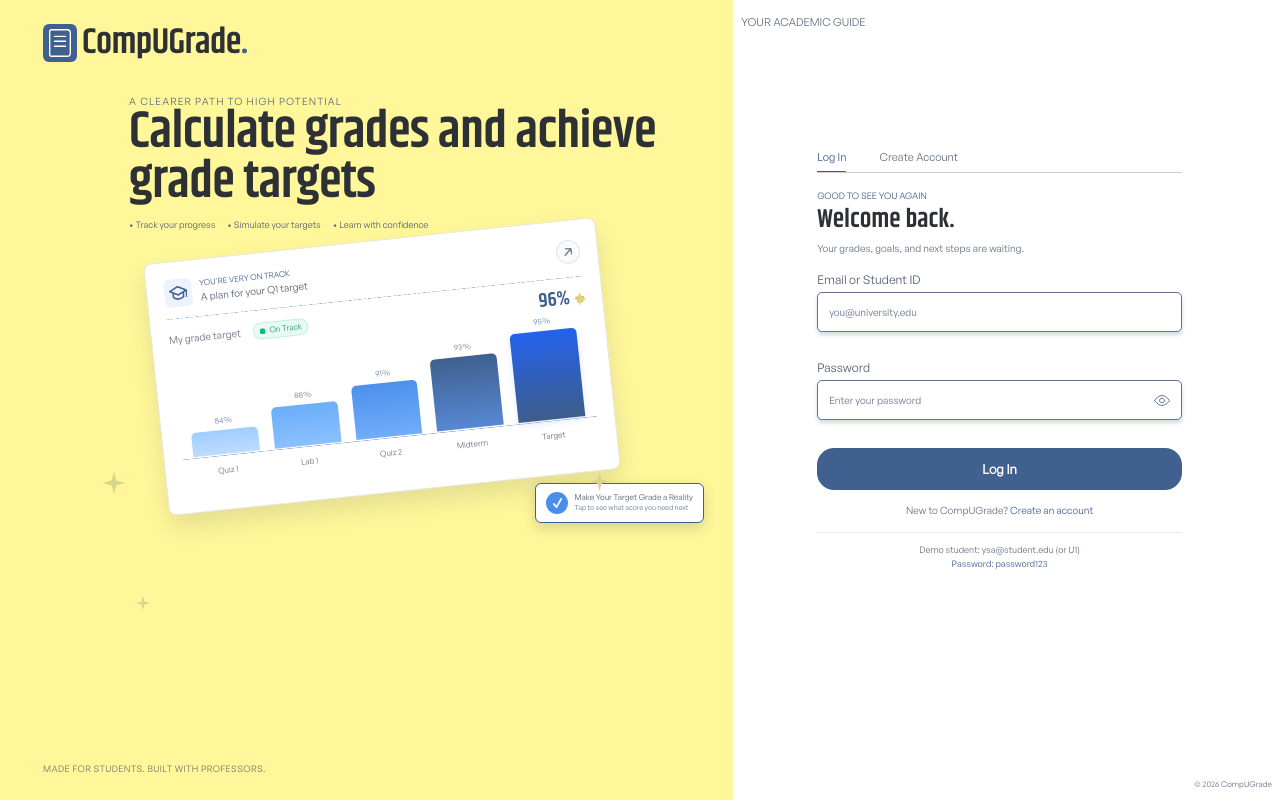
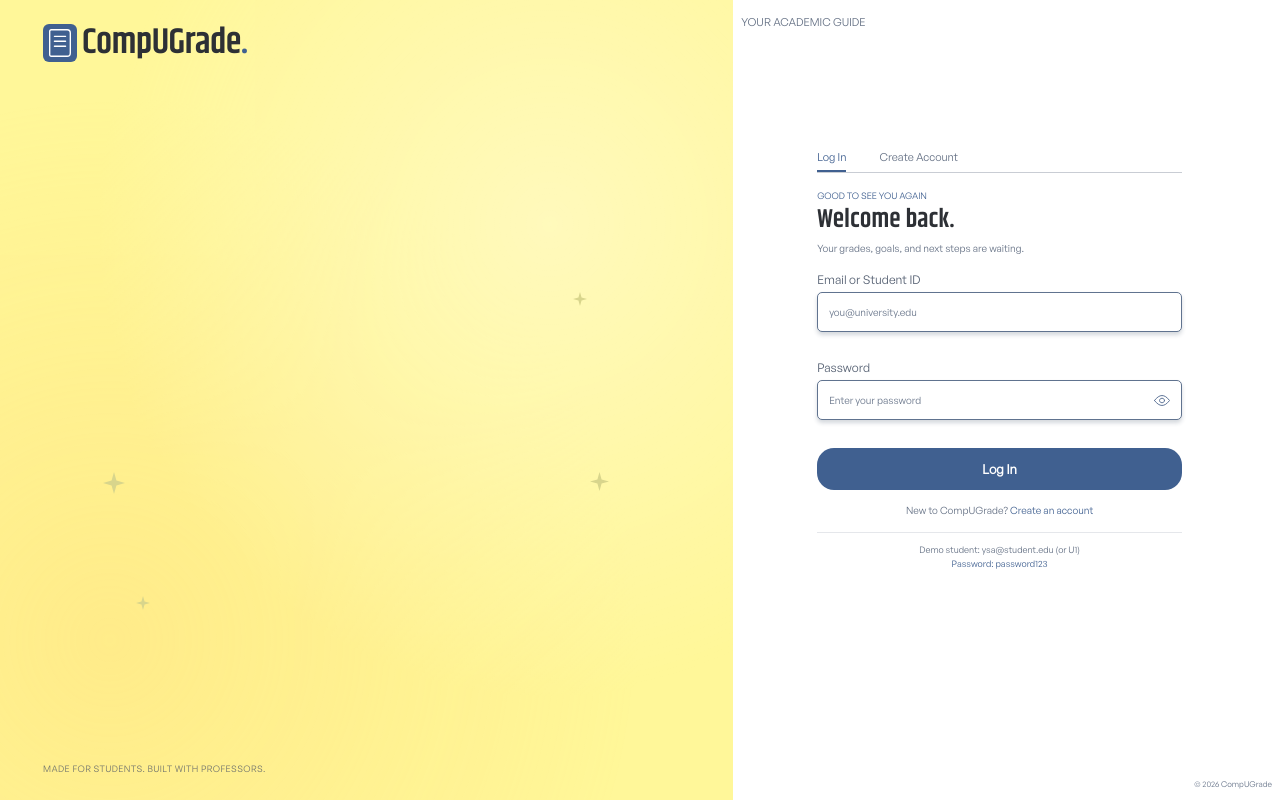
Before and after one commit to UIC-CCS-WEB-DEVELOPMENT-2026-2027/grade-compute, a React (Vite) app: page / in a window 1280 px wide. Built offline with nearby package versions, Linux system fonts and the light colour scheme.

Commit message:
I added a animation for LoginRegister

```diff
--- a/src/pages/auth/LoginRegister.css
+++ b/src/pages/auth/LoginRegister.css
@@ -237,3 +237,185 @@
   .hero-content h1 { font-size: 36px; }
   .preview-scene { zoom: .82; }
 }
+
+/* Authentication motion uses transforms so feedback never changes form spacing. */
+.auth-page .auth-brand,
+.auth-page .hero-content,
+.auth-page .auth-form-area {
+  animation: auth-enter 540ms cubic-bezier(.2, .7, .2, 1) both;
+}
+.auth-page .hero-content { animation-delay: 80ms; }
+.auth-page .auth-form-area { animation-delay: 120ms; }
+.auth-page .auth-intro,
+.auth-page form {
+  animation: auth-content-enter 300ms ease-out both;
+}
+.auth-page form { animation-delay: 50ms; }
+.auth-page .bar {
+  transform-origin: center bottom;
+  animation: auth-bar-grow 1100ms var(--bar-delay, 180ms) cubic-bezier(.2, .7, .2, 1) both;
+}
+.auth-page .bar-item:nth-child(1) { --bar-delay: 180ms; }
+.auth-page .bar-item:nth-child(2) { --bar-delay: 300ms; }
+.auth-page .bar-item:nth-child(3) { --bar-delay: 420ms; }
+.auth-page .bar-item:nth-child(4) { --bar-delay: 540ms; }
+.auth-page .bar-item:nth-child(5) { --bar-delay: 660ms; }
+.auth-page .preview-note { animation: auth-note-enter 650ms 650ms ease-out both; }
+.auth-page .sparkle { animation: auth-sparkle 3s ease-in-out 2; }
+.auth-page .sparkle-two { animation-delay: 350ms; }
+.auth-page .sparkle-three { animation-delay: 700ms; }
+.auth-page .sparkle-four { animation-delay: 1050ms; }
+.auth-page .auth-tabs button {
+  position: relative;
+  border-bottom-color: transparent;
+  transition: color 180ms ease;
+}
+.auth-page .auth-tabs button::after {
+  position: absolute;
+  right: 0;
+  bottom: -1px;
+  left: 0;
+  height: 2px;
+  background: var(--auth-primary);
+  content: '';
+  transform: scaleX(0);
+  transform-origin: center;
+  transition: transform 220ms ease;
+}
+.auth-page .auth-tabs button.active::after { transform: scaleX(1); }
+.auth-page .auth-field input {
+  transition: border-color 180ms ease, box-shadow 180ms ease, background-color 180ms ease;
+}
+.auth-page .account-type {
+  transition: border-color 180ms ease, background-color 180ms ease, color 180ms ease, box-shadow 180ms ease;
+}
+.auth-page .submit-button {
+  transition: background-color 180ms ease, box-shadow 180ms ease, transform 180ms ease;
+}
+.auth-page .visibility-button {
+  transition: background-color 180ms ease;
+}
+.auth-page .switch-copy button {
+  text-decoration: underline;
+  text-decoration-color: transparent;
+  text-underline-offset: 3px;
+  transition: color 180ms ease, text-decoration-color 180ms ease;
+}
+.auth-page .password-hints li { transition: color 180ms ease; }
+@media (hover: hover) and (pointer: fine) {
+  .auth-page .submit-button:hover {
+    transform: translateY(-2px);
+    box-shadow: 0 6px 14px #40609030;
+  }
+  .auth-page .account-type:hover { border-color: var(--auth-primary); background-color: #f5f8fd; }
+  .auth-page .account-type.selected:hover { background-color: #eef3fb; }
+  .auth-page .visibility-button:hover { background-color: #eef3fb; }
+  .auth-page .switch-copy button:hover { text-decoration-color: currentColor; }
+}
+.auth-page .submit-button:active { transform: translateY(0) scale(.99); box-shadow: none; }
+@keyframes auth-enter {
+  from { opacity: 0; transform: translateY(8px); }
+  to { opacity: 1; transform: translateY(0); }
+}
+@keyframes auth-content-enter {
+  from { opacity: 0; transform: translateY(4px); }
+  to { opacity: 1; transform: translateY(0); }
+}
+@keyframes auth-bar-grow {
+  from { transform: scaleY(0); }
+  to { transform: scaleY(1); }
+}
+@keyframes auth-note-enter {
+  from { opacity: 0; transform: translateY(6px); }
+  to { opacity: 1; transform: translateY(0); }
+}
+@keyframes auth-sparkle {
+  0%, 100% { transform: translateY(0) rotate(0); }
+  50% { transform: translateY(-4px) rotate(8deg); }
+}
+@keyframes auth-fade-in {
+  from { opacity: 0; }
+  to { opacity: 1; }
+}
+/* Keep gentle fades and color feedback without spatial movement. */
+@media (prefers-reduced-motion: reduce) {
+  .auth-page *,
+  .auth-page *::before,
+  .auth-page *::after {
+    animation: none !important;
+    transition: none !important;
+  }
+  .auth-page .auth-brand,
+  .auth-page .hero-content,
+  .auth-page .auth-intro,
+  .auth-page form {
+    animation: auth-fade-in 240ms ease-out both !important;
+  }
+  .auth-page .auth-tabs button,
+  .auth-page .auth-field input,
+  .auth-page .account-type,
+  .auth-page .submit-button,
+  .auth-page .visibility-button,
+  .auth-page .switch-copy button,
+  .auth-page .password-hints li {
+    transition: color 150ms ease, background-color 150ms ease, border-color 150ms ease !important;
+  }
+  .auth-page .submit-button:hover,
+  .auth-page .submit-button:active { transform: none; }
+}
+
+/* Hero-only ambient effects stay behind the content and never affect layout. */
+.auth-page .auth-hero { isolation: isolate; }
+.auth-page .auth-hero::before {
+  position: absolute;
+  z-index: -1;
+  inset: 0;
+  pointer-events: none;
+  content: '';
+  background:
+    radial-gradient(ellipse at 75% 28%, #ffffff 0%, #ffffff00 58%),
+    radial-gradient(ellipse at 15% 80%, #ffd76d 0%, #ffd76d00 60%);
+  animation: auth-hero-glow 7s ease-in-out infinite;
+}
+.auth-page .auth-hero .preview-scene {
+  animation: auth-hero-float 6s 800ms ease-in-out infinite;
+}
+.auth-page .auth-hero .sparkle { animation-duration: 5s; animation-iteration-count: infinite; }
+@keyframes auth-hero-glow {
+  0%, 100% { opacity: .12; }
+  50% { opacity: .7; }
+}
+@keyframes auth-hero-float {
+  0%, 100% { transform: translateY(0); }
+  50% { transform: translateY(-7px); }
+}
+@media (prefers-reduced-motion: reduce) {
+  /* Opacity changes preserve an ambient effect without moving the artwork. */
+  .auth-page .auth-hero::before { animation: auth-hero-glow 7s ease-in-out infinite !important; }
+}
+
+/* Separate hover growth from the load animation so both can run together. */
+.auth-page .auth-hero .bars { margin-top: 12px; }
+.auth-page .auth-hero .bar-item small { top: -23px; }
+.auth-page .auth-hero .bar-hover {
+  display: block;
+  width: 100%;
+  height: 100%;
+  transform-origin: center bottom;
+  transition: transform 850ms cubic-bezier(.2, .7, .2, 1), filter 650ms ease;
+}
+@media (hover: hover) and (pointer: fine) {
+  .auth-page .auth-hero .bar-column:hover .bar-hover {
+    transform: scaleY(1.08);
+    filter: brightness(1.12) saturate(1.15);
+  }
+}
+@media (prefers-reduced-motion: reduce) {
+  /* The explicitly requested chart effect remains active; other movement stays reduced. */
+  .auth-page .auth-hero .bar {
+    animation: auth-bar-grow 1100ms var(--bar-delay, 180ms) cubic-bezier(.2, .7, .2, 1) both !important;
+  }
+  .auth-page .auth-hero .bar-hover {
+    transition: transform 850ms cubic-bezier(.2, .7, .2, 1), filter 650ms ease !important;
+  }
+}
--- a/src/pages/auth/LoginRegister.jsx
+++ b/src/pages/auth/LoginRegister.jsx
@@ -116,7 +116,7 @@ function AcademicPreview() {
         <div className="bars" aria-hidden="true">
           {previewScores.map(({ value, height, label }) => (
             <div className="bar-item" key={label}>
-              <div className="bar-column" style={{ '--bar-height': `${height}px` }}><small>{value}%</small><i className="bar" /></div>
+              <div className="bar-column" style={{ '--bar-height': `${height}px` }}><small>{value}%</small><span className="bar-hover"><i className="bar" /></span></div>
               <span>{label}</span>
             </div>
           ))}
@@ -281,12 +281,12 @@ export default function LoginRegister() {
             <button type="button" className={!isRegister ? 'active' : ''} aria-pressed={!isRegister} onClick={() => changeAuthMode('login')}>Log In</button>
             <button type="button" className={isRegister ? 'active' : ''} aria-pressed={isRegister} onClick={() => changeAuthMode('register')}>Create Account</button>
           </div>
-          <div className="auth-intro">
+          <div className="auth-intro" key={`intro-${activeTab}`}>
             <p className="form-eyebrow">{isRegister ? 'YOUR NEXT CHAPTER STARTS HERE' : 'GOOD TO SEE YOU AGAIN'}</p>
             <h2 id="auth-title">{isRegister ? 'Create your account.' : 'Welcome back.'}</h2>
             <p className="form-subtitle">{isRegister ? 'Set your goals. Build a stronger semester.' : 'Your grades, goals, and next steps are waiting.'}</p>
           </div>
-          <form onSubmit={handleSubmit} noValidate>
+          <form key={activeTab} onSubmit={handleSubmit} noValidate>
             {isRegister && <fieldset className="account-types">
               <legend className="sr-only">Account type</legend>
               {['student', 'professor'].map((role) => <label key={role} className={`account-type${registrationRole === role ? ' selected' : ''}`}>
```
